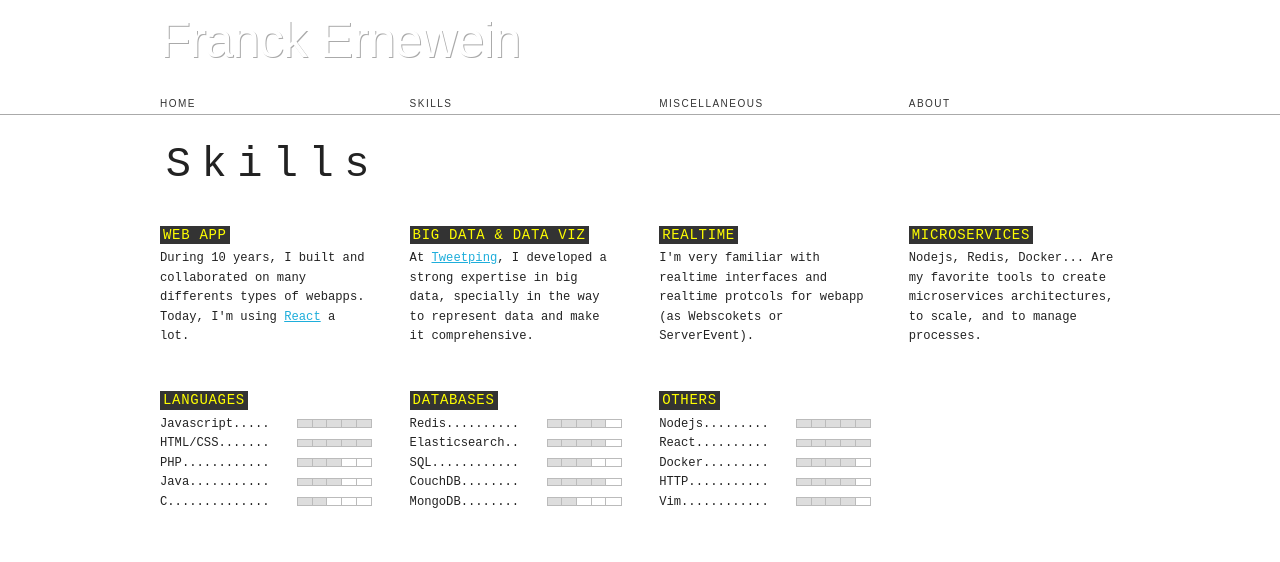
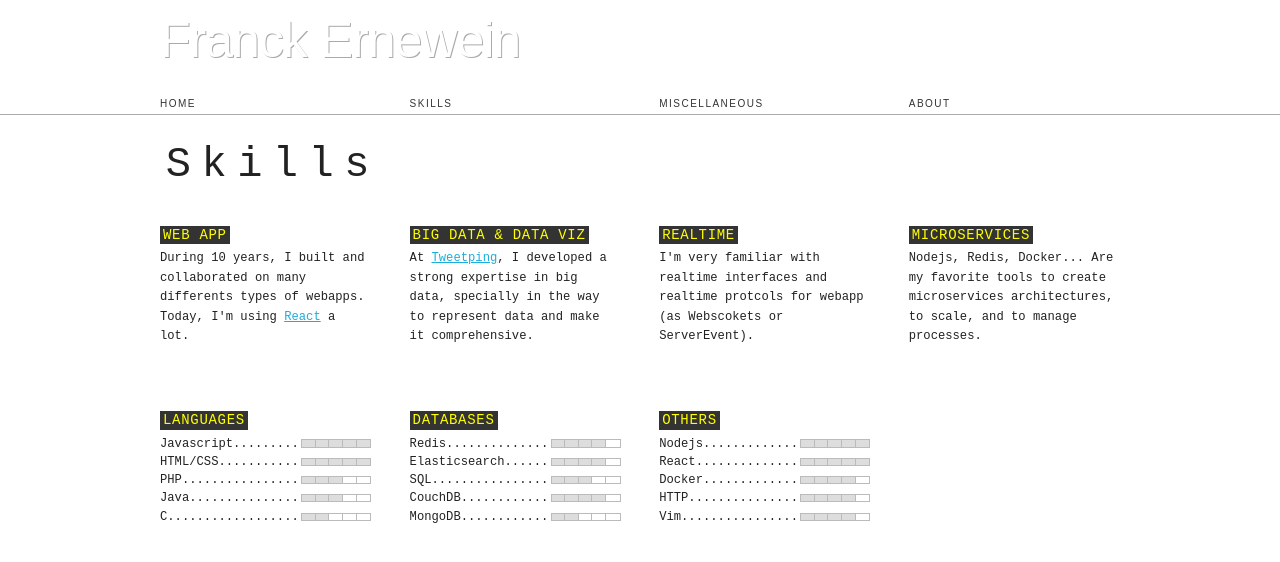
Before and after one commit to FranckErnewein/franckernewein.com, a React (Create React App) app: page /skills in a window 1280 px wide. Shown: the top 562 px of the page. Built offline with nearby package versions, Linux system fonts and the light colour scheme.

Commit message:
task(Skills): improve dots line

```diff
--- a/src/App.css
+++ b/src/App.css
@@ -29,6 +29,10 @@ header{
 
 address{
   font-style: normal;
+}
+
+section .columns{
+  margin-bottom: 20px;
 }
 
 .MainNav a{
--- a/src/SkillBar.css
+++ b/src/SkillBar.css
@@ -1,21 +1,28 @@
 .SkillBar{
+  height: 1.5em;
+  position: relative;
+  overflow: hidden;
+}
 
-}
 .SkillBar .label{
-  display: inline-block;
+  position: absolute;
+  left: 0;
+  top: 0;
 }
 
 .SkillBar .units{
   display: block;
-  width: 6em;
-  float: right;
+  width: 5.6em;
+  position: absolute;
+  right: 1px;
+  top: 0;
 }
 .SkillBar .unit{
   display: inline-block;
   background: #ddd;
   outline: 1px solid #bbb;
   height: 0.5em;
-  width: 1.2em;
+  width: 1.12em;
 }
 .SkillBar .unit.empty{
   background: #fff;
--- a/src/SkillBar.jsx
+++ b/src/SkillBar.jsx
@@ -2,13 +2,15 @@ import React from 'react';
 
 import './SkillBar.css';
 
+const lotOfPoints = new Array(80).fill('.').join('');
+
 export default function SkillBar(props) {
-  const {value, label, maxValue=5, maxLabelLength=15} = props;
+  const {value, label, maxValue=5} = props;
   const squares = new Array(maxValue).fill().map((_, i) => {
     const className = 'unit' + (i > (value - 1) ? ' empty' : '');
     return <div key={i} className={className}></div>;
   });
-  const labelString = label + (new Array(maxLabelLength - label.length).fill('.').join(''));
+  const labelString = label + lotOfPoints;
   return <div className="SkillBar">
     <span className="label">{labelString}</span>
     <span className="units">{squares}</span>
```
